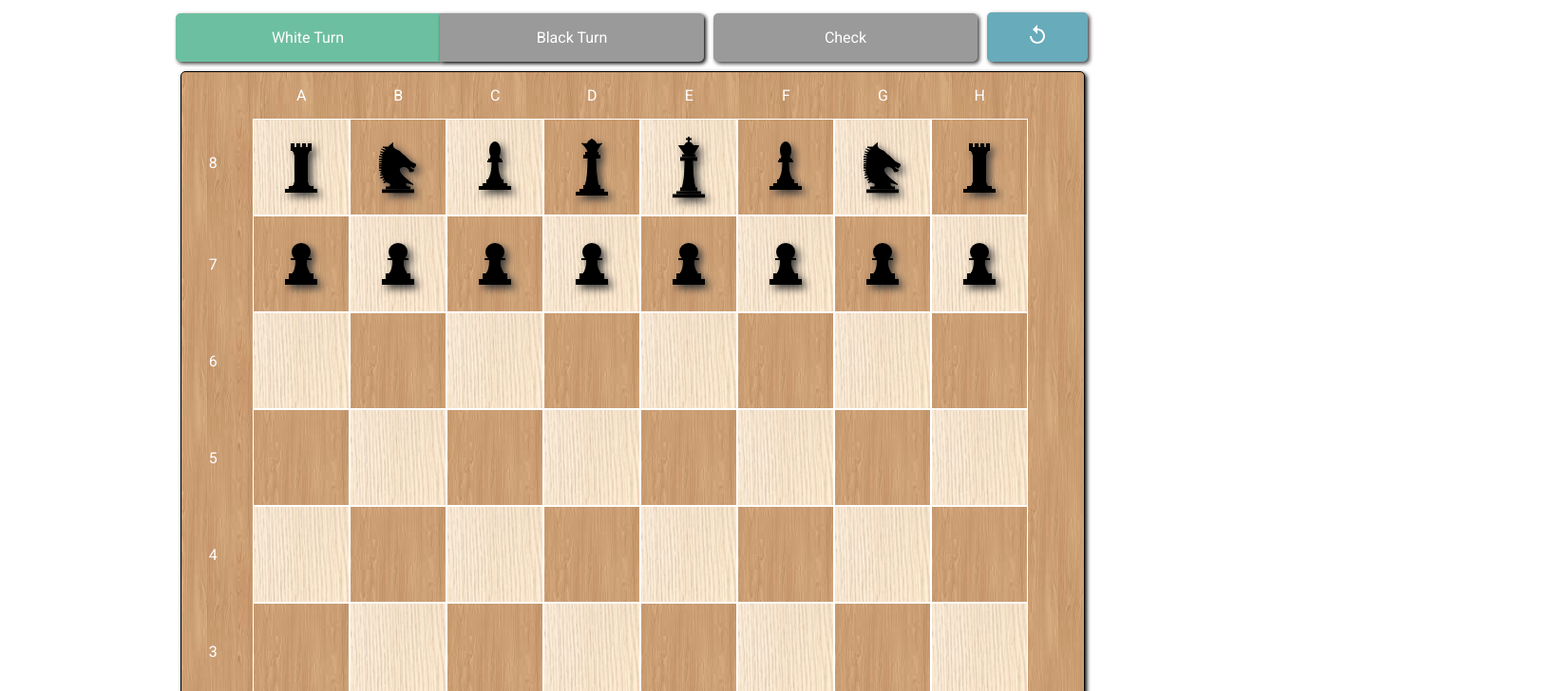
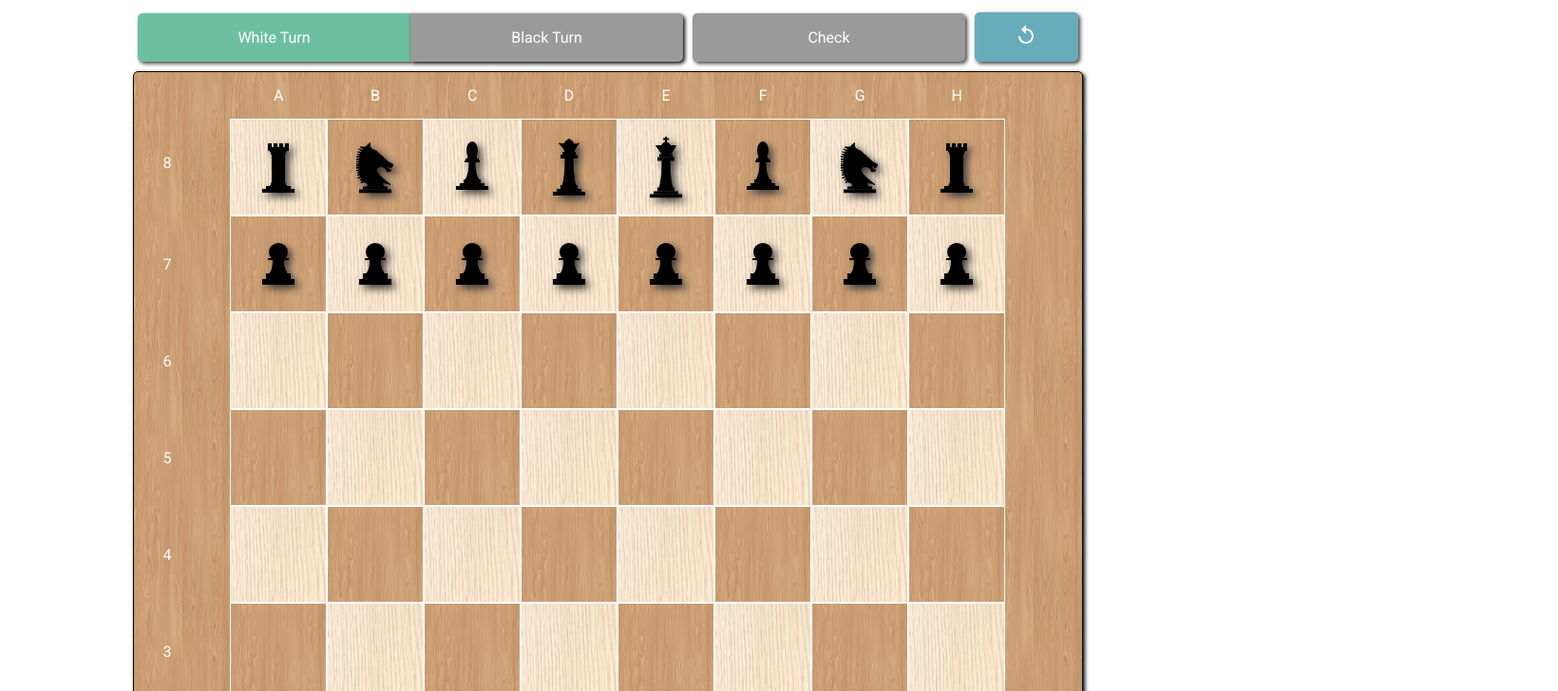
Before and after one commit to jcstange/chess, a React (Create React App) app: page / in a window 1280 px wide. Shown: the top 728 px of the page at 95% size, 1640 px wide, since content can reach past the window. Built offline with nearby package versions, Linux system fonts and the light colour scheme.

Commit message:
Fix viiewport size

```diff
--- a/src/Board/boardComponent.tsx
+++ b/src/Board/boardComponent.tsx
@@ -28,7 +28,6 @@ export const BoardComponent: React.FC<BoardComponentProps> = ({ startBoard }) =>
     const styles = {
         board: {
             display: 'block',
-            width: '90%',
             backgroundImage: `url(${texture})`,
             backgroundPosition: 'center',
             backgroundRepeat: 'repeat',
@@ -40,8 +39,6 @@ export const BoardComponent: React.FC<BoardComponentProps> = ({ startBoard }) =>
             borderStyle: 'solid',
             borderColor: Colors.black,
             borderWidth: 1,
-            marginLeft: '5%',
-            marginRight: '5%',
             filter: `drop-shadow(2px 2px 2px ${Colors.black})`,
         },
         cemetery: {
@@ -50,7 +47,10 @@ export const BoardComponent: React.FC<BoardComponentProps> = ({ startBoard }) =>
     }
 
 
-    const _startBoard = [...startBoard].map((i) => [...i])
+    var _startBoard : Nullable<Piece>[][] = [...startBoard].map((i: Nullable<Piece>[]) => i.map((piece: Nullable<Piece>) => {
+        if(piece !== null) return Object.assign({},piece)
+        else return null
+    }))
     const [ boardValues, setBoardValues ] = useState<BoardValues>({
         board: new Board(_startBoard),
         selected:null,
@@ -580,6 +580,7 @@ export const BoardComponent: React.FC<BoardComponentProps> = ({ startBoard }) =>
     function resetBoard() {
         setEndDialog(false)
         setOpenDialog({open:false,isBlack:null,position:null})
+        _startBoard = [...startBoard].map((i) => [...i])
         setBoardValues({...boardValues,
             board:new Board(_startBoard),
             selected: null,
--- a/src/Board/status.tsx
+++ b/src/Board/status.tsx
@@ -20,9 +20,8 @@ export const StatusTab : React.FC<StatusProps> = ({ isBlack, status, restart })
     const styles = {
         status: {
             display: 'inline-flex',
-            width: '97%',
-            marginLeft: '4%',
             marginBottom: 5,
+            width: '100%'
         },
         white: {
             width: '30%',
--- /dev/null
+++ b/src/index.css
@@ -0,0 +1,8 @@
+/* Global CSS styles */
+#root{
+    height: 100%;
+    min-height: 100%;
+    min-width: 100%;
+    width: 100%;
+    overflow: hidden;
+}
--- a/src/index.tsx
+++ b/src/index.tsx
@@ -2,10 +2,16 @@ import React from 'react'
 import ReactDOM from 'react-dom'
 import { BoardComponent } from './Board/boardComponent'
 import { startBoard } from './Board/utils'
+import './index.css'
 
 const Game: React.FC = () => {
     return (
-    <div className="game" style={{ height: '100%', width: '100%'}}>
+    <div className="game" style={{
+        height: '100%',
+        width: '94%',
+        marginLeft: '3%',
+        marginRight: '3%'
+        }}>
         <div className="game-board" style={{ height: '100%', width: '100%'}}>
             <BoardComponent startBoard={startBoard} />
         </div>
```
